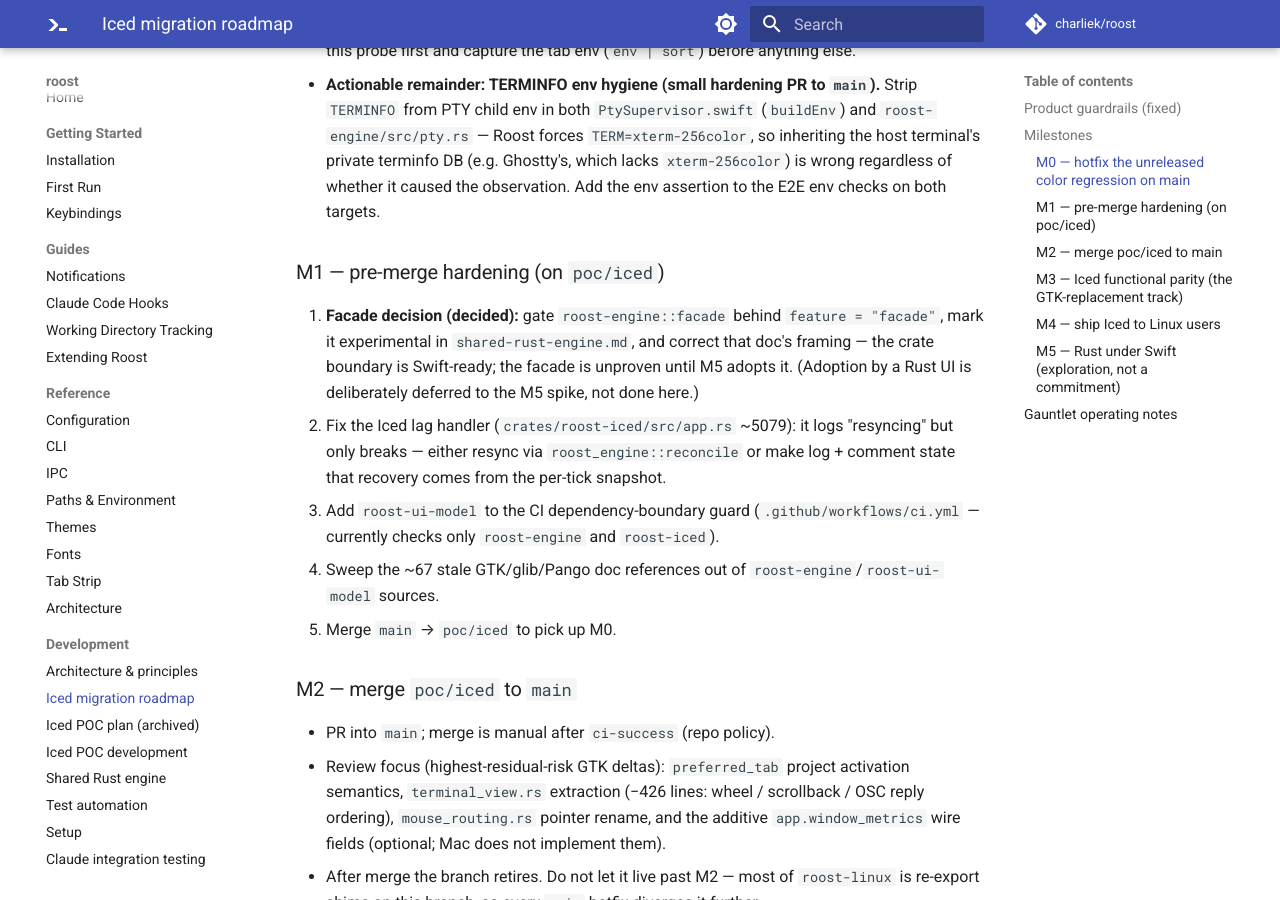
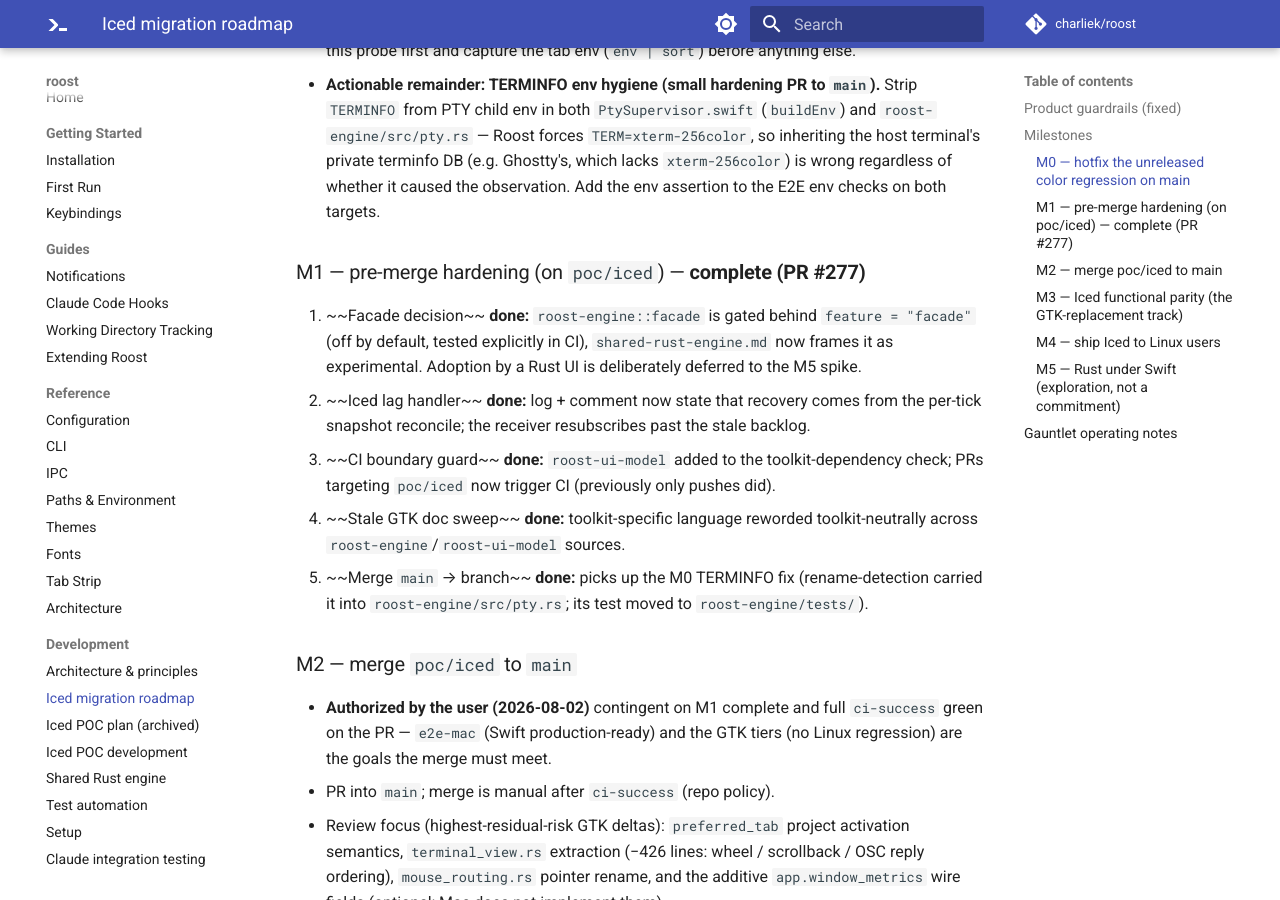
Before and after one commit to charliek/roost, an MkDocs documentation site: the page built from docs/development/iced-migration-roadmap.md, in a window 1280 px wide and 900 px high, scrolled down 1651 px. Built offline with MkDocs 1.6.1 and Material for MkDocs 9.7.7, drawn with Linux system fonts in a browser that asks for light colours; comment, search, counter and statistics services are not loaded.

Commit message:
test(engine): move TERMINFO env test beside its pty siblings
Merged from main into the old roost-linux/tests location; the pty
integration suites live in roost-engine/tests on this branch. Also mark
roadmap M1 complete and record the M2 merge authorization.

Co-Authored-By: Claude Fable 5 <noreply@anthropic.com>
Claude-Session: https://claude.ai/code/session_01WLKWsLV45DAk61xG6Utj3e

```diff
--- a/docs/development/iced-migration-roadmap.md
+++ b/docs/development/iced-migration-roadmap.md
@@ -75,26 +75,30 @@ Independent of the merge; blocks the next Swift/GTK release regardless.
   regardless of whether it caused the observation. Add the env assertion to
   the E2E env checks on both targets.
 
-### M1 — pre-merge hardening (on `poc/iced`)
+### M1 — pre-merge hardening (on `poc/iced`) — **complete (PR #277)**
 
-1. **Facade decision (decided):** gate `roost-engine::facade` behind
-   `feature = "facade"`, mark it experimental in `shared-rust-engine.md`, and
-   correct that doc's framing — the crate boundary is Swift-ready; the facade
-   is unproven until M5 adopts it. (Adoption by a Rust UI is deliberately
-   deferred to the M5 spike, not done here.)
-2. Fix the Iced lag handler (`crates/roost-iced/src/app.rs` ~5079): it logs
-   "resyncing" but only breaks — either resync via `roost_engine::reconcile`
-   or make log + comment state that recovery comes from the per-tick
-   snapshot.
-3. Add `roost-ui-model` to the CI dependency-boundary guard
-   (`.github/workflows/ci.yml` — currently checks only `roost-engine` and
-   `roost-iced`).
-4. Sweep the ~67 stale GTK/glib/Pango doc references out of
-   `roost-engine`/`roost-ui-model` sources.
-5. Merge `main` → `poc/iced` to pick up M0.
+1. ~~Facade decision~~ **done:** `roost-engine::facade` is gated behind
+   `feature = "facade"` (off by default, tested explicitly in CI),
+   `shared-rust-engine.md` now frames it as experimental. Adoption by a
+   Rust UI is deliberately deferred to the M5 spike.
+2. ~~Iced lag handler~~ **done:** log + comment now state that recovery
+   comes from the per-tick snapshot reconcile; the receiver resubscribes
+   past the stale backlog.
+3. ~~CI boundary guard~~ **done:** `roost-ui-model` added to the
+   toolkit-dependency check; PRs targeting `poc/iced` now trigger CI
+   (previously only pushes did).
+4. ~~Stale GTK doc sweep~~ **done:** toolkit-specific language reworded
+   toolkit-neutrally across `roost-engine`/`roost-ui-model` sources.
+5. ~~Merge `main` → branch~~ **done:** picks up the M0 TERMINFO fix
+   (rename-detection carried it into `roost-engine/src/pty.rs`; its test
+   moved to `roost-engine/tests/`).
 
 ### M2 — merge `poc/iced` to `main`
 
+* **Authorized by the user (2026-08-02)** contingent on M1 complete and
+  full `ci-success` green on the PR — `e2e-mac` (Swift production-ready)
+  and the GTK tiers (no Linux regression) are the goals the merge must
+  meet.
 * PR into `main`; merge is manual after `ci-success` (repo policy).
 * Review focus (highest-residual-risk GTK deltas): `preferred_tab` project
   activation semantics, `terminal_view.rs` extraction (−426 lines: wheel /
```
Also changed, not shown: 1 other file.
